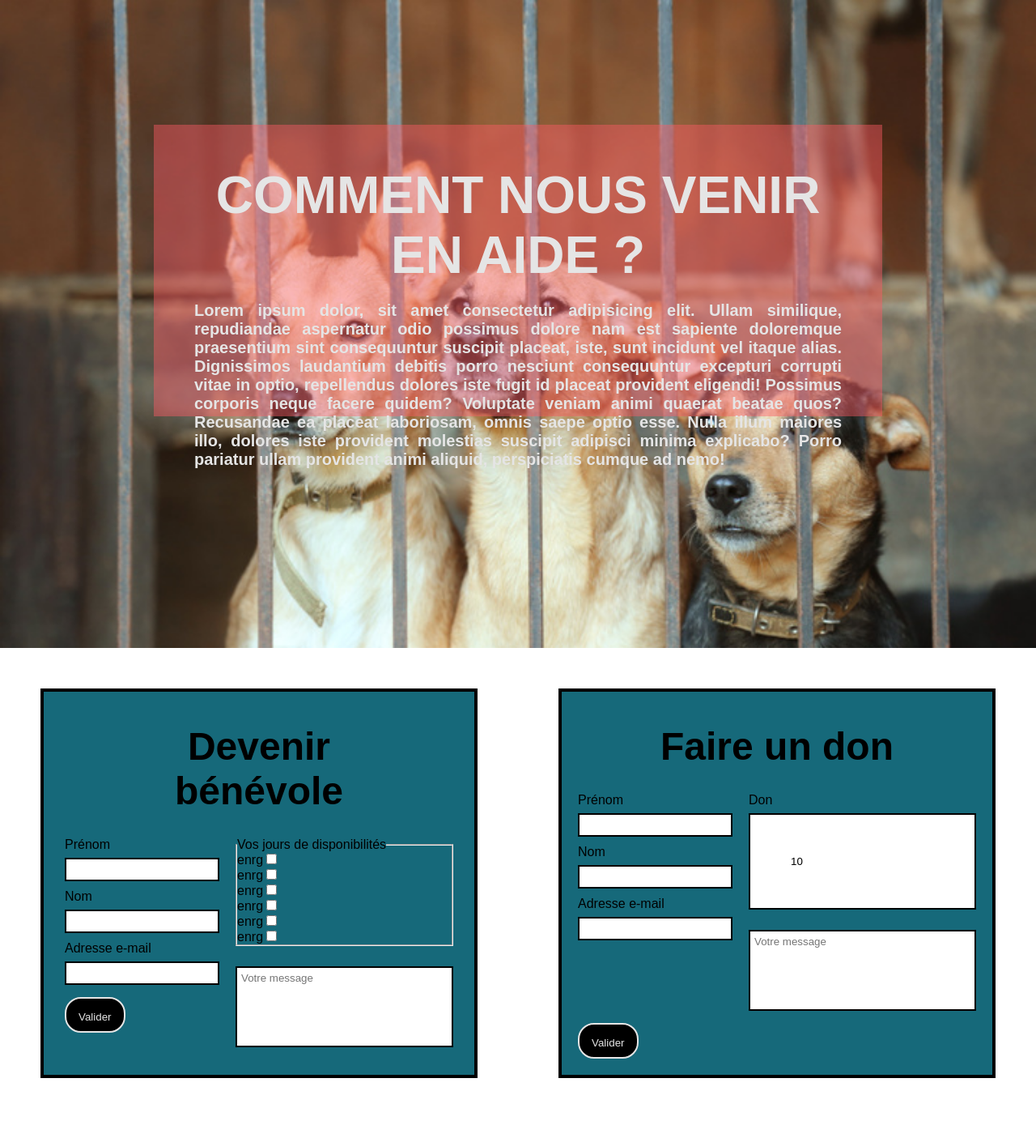
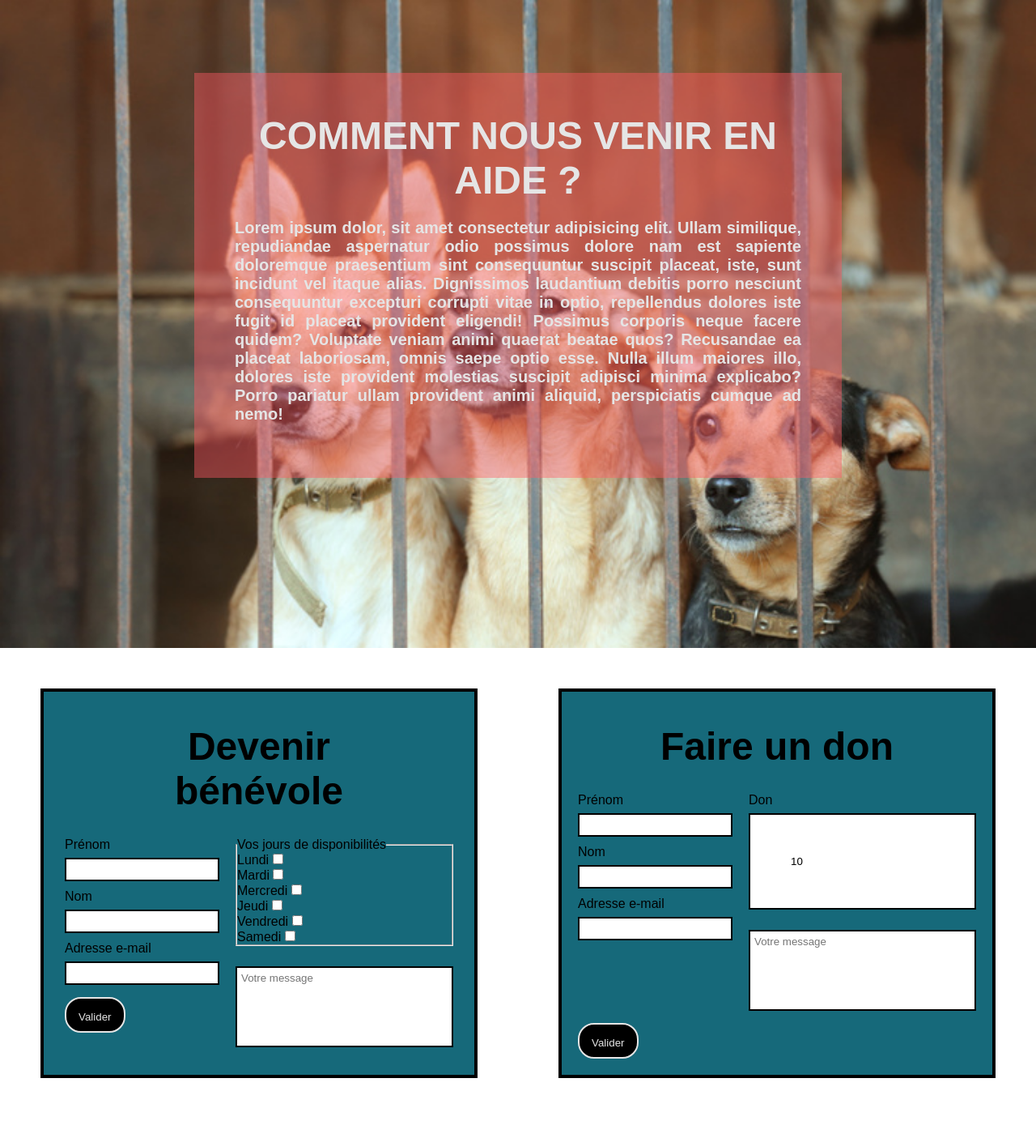
Before and after one commit to Nimphus/Refuge-Animalier---Exercice-HTML-CSS, a PHP site: page /html/aide.php in a window 1280 px wide. Shown: the part 80-1485 px from the top of the page at 81% size. Run offline with PHP 8.4, Linux system fonts and the light colour scheme; some libraries are stand-ins or nearby versions; some web fonts are replaced.

Commit message:
Corrections CSS & HTML : Liens --> header.php (problème lié a l'externalisation) CSS correction lié a l'externalisation (id & class)

```diff
--- a/css/aide.css
+++ b/css/aide.css
@@ -46,7 +46,7 @@
     justify-content: center;
 }
 
-.encadre {
+.encadre.aide {
     background-color: var(--transparent-pop1);
 
     width: 800px;
@@ -63,7 +63,7 @@
     justify-content: center; */
 }
 
-.titreSection {
+.titreSection.aide {
     /* background-color: red; */
 
     font-family: var(--title-font);
@@ -73,7 +73,7 @@
     color: var(--light-color);
 }
 
-.encadre .para {
+.encadre.aide .para {
     padding: 20px 0;
 
     text-align: justify;
--- a/css/galerie.css
+++ b/css/galerie.css
@@ -148,11 +148,11 @@
     border-radius: 10px;
 }
 
-.galerie .chat figure img{
+.galerie.chat figure img{
     border: 4px solid var(--pop-color2);
 }
 
-.galerie .chat figure img{
+.galerie.chien figure img{
     border: 4px solid var(--pop-color1);
 }
 
--- a/css/index.css
+++ b/css/index.css
@@ -137,23 +137,26 @@ main {
     align-items: center;
 }
 
-#presentation h2{
-    font-family: var(--title-font);
-    font-size: 50px;
-}
-
 #content-presentation {
     /* background-color: var(--pop-color2); */
 
     width: 500px;
     height: 400px;
 
-    padding: 20px;
+    padding: 0 20px;
 
     display: flex;
     flex-wrap: wrap;
     text-align: justify;
 }
+
+#presentation h2{
+    padding-bottom: 20px;
+
+    font-family: var(--title-font);
+    font-size: 50px;
+}
+
 
 
 /* Condition d'adoption */
--- a/html/aide.php
+++ b/html/aide.php
@@ -23,8 +23,8 @@
     <main>
 
         <figure id="bg-don">
-            <section class="encadre">
-                <h2 class="titreSection">Comment nous venir en aide ?</h2>
+            <section class="encadre aide">
+                <h2 class="titreSection aide">Comment nous venir en aide ?</h2>
                 <p class="para">Lorem ipsum dolor, sit amet consectetur adipisicing elit. Ullam similique, repudiandae
                     aspernatur odio
                     possimus dolore nam est sapiente doloremque praesentium sint consequuntur suscipit placeat, iste,
@@ -59,17 +59,17 @@
 
                             <div class="grp-input">
                                 <label for="prenom_benevole">Prénom</label>
-                                <input type="text" id="prenom_benevole" name="sPrenomBenevole">
+                                <input type="text" id="prenom_benevole" name="sPrenomBenevole" required>
                             </div>
 
                             <div class="grp-input">
                                 <label for="nom_benevole">Nom</label>
-                                <input type="text" id="nom_benevole" name="sNomBenevole">
+                                <input type="text" id="nom_benevole" name="sNomBenevole" required>
                             </div>
 
                             <div class="grp-input">
                                 <label for="email_benevole">Adresse e-mail</label>
-                                <input type="email" name="sEmailBenevole" id="email_benevole">
+                                <input type="email" name="sEmailBenevole" id="email_benevole" required>
                             </div>
 
                             <button type="submit" class="btn-validation">Valider</button>
@@ -84,21 +84,7 @@
                                 <fieldset>
                                     <legend>Vos jours de disponibilités</legend>
 
-                                    <!-- Boucle Foreach - Jours disponibilités -->
-                                    <?php
-                                        foreach($jour as $enrg){
-                                    ?>
-
                                     <div>
-                                        <label for="<?=enrg?>"><?=enrg?></label>
-                                        <input type="checkbox" name="sJourDispoBenevole" id="<?=enrg?>" value="<?=enrg?>">
-                                    </div>
-
-                                    <?php
-                                    }
-                                    ?>
-
-                                    <!-- <div>
                                         <label for="lundi">Lundi</label>
                                         <input type="checkbox" name="sJourDispoBenevole" id="lundi" value="Lundi">
                                     </div>
@@ -120,7 +106,7 @@
                                     <div>
                                         <label for="samedi">Samedi</label>
                                         <input type="checkbox" name="sJourDispoBenevole" id="samedi" value="Samedi">
-                                    </div> -->
+                                    </div>
 
                                 </fieldset>
                             </div>
@@ -149,17 +135,17 @@
 
                             <div class="grp-input">
                                 <label for="name">Prénom</label>
-                                <input type="text" id="name">
+                                <input type="text" id="name" required>
                             </div>
 
                             <div class="grp-input">
                                 <label for="surname">Nom</label>
-                                <input type="text" id="surname">
+                                <input type="text" id="surname" required>
                             </div>
 
                             <div class="grp-input">
                                 <label for="email">Adresse e-mail</label>
-                                <input type="email" name="email-emmeteur" id="email">
+                                <input type="email" name="email-emmeteur" id="email" required>
                             </div>
 
                         </div>
@@ -168,7 +154,7 @@
 
                             <div class="grp-input">
                                 <label for="don">Don</label>
-                                <input type="number" name="don" id="don" value="10" min="1">
+                                <input type="number" name="don" id="don" value="10" min="1" required>
                             </div>
 
                             <div class="grp-input">
--- a/html/commun/entete.php
+++ b/html/commun/entete.php
@@ -7,12 +7,13 @@
 
     <!-- Feuilles de style -->
     <link rel="stylesheet" href="css/index.css">
+
+    <link rel="stylesheet" href="css/header.css">
+    <link rel="stylesheet" href="../css/header.css">
+
     <link rel="stylesheet" href="../css/aide.css">
     <link rel="stylesheet" href="../css/galerie.css">
     <link rel="stylesheet" href="../css/page_animal.css">
-
-    <link rel="stylesheet" href="css/header.css">
-    <link rel="stylesheet" href="../css/header.css">
 
     <!-- Bibliothèque font -->
     <link rel="stylesheet" href="https://use.typekit.net/wje3fnt.css">
--- a/html/commun/header.php
+++ b/html/commun/header.php
@@ -1,7 +1,7 @@
 <!-- -------- Bannière du site --------  -->
 <header id="banniere">
 
-<a id="lienTitre" href="index.html">
+<a id="lienTitre" href="../index.php">
     <h1>Le Refuge</h1>
 </a>
 
--- a/html/galerie.php
+++ b/html/galerie.php
@@ -95,7 +95,7 @@
 
         <!-- Chats -->
 
-        <section id="chats">
+        <section id="chat">
 
             <h3 class="titre-galerie">Les Chats</h3>
             <div class="galerie chat">
```
Also changed, not shown: index.php (+7 -8 lines).
